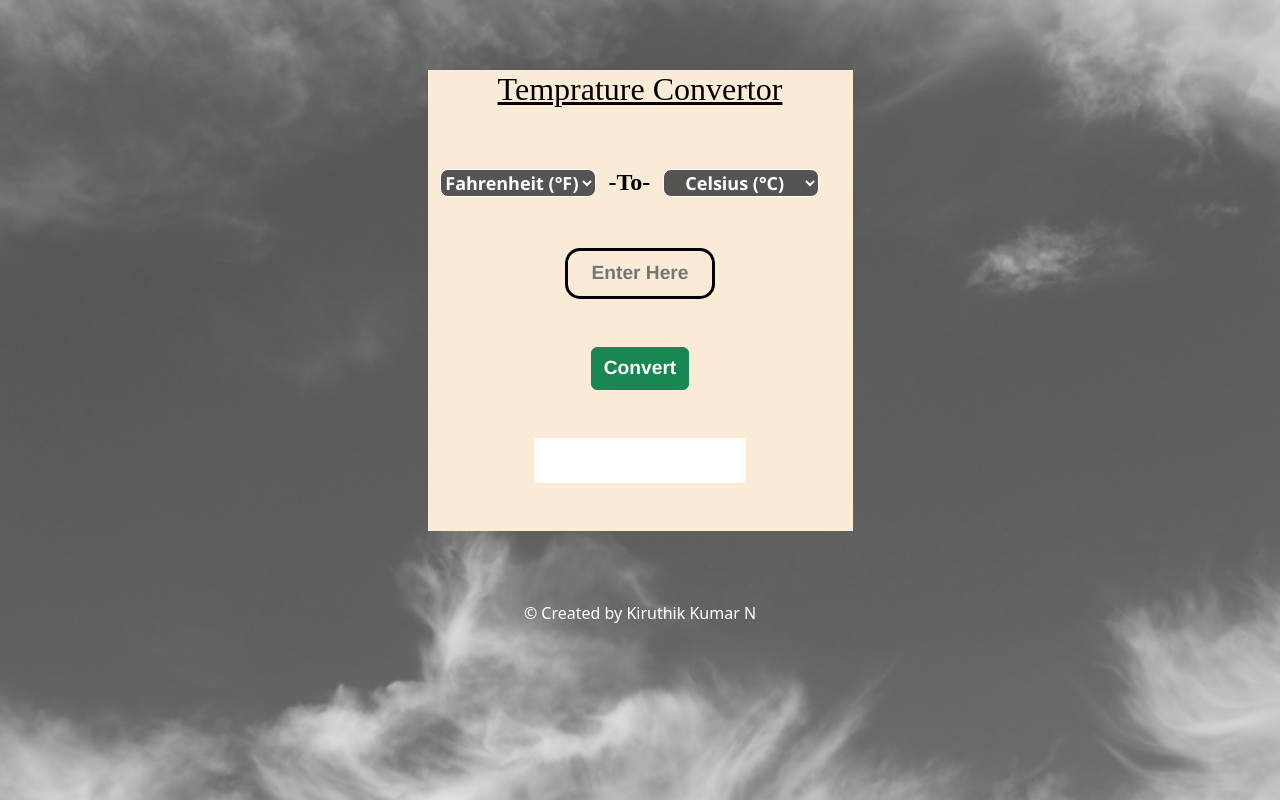
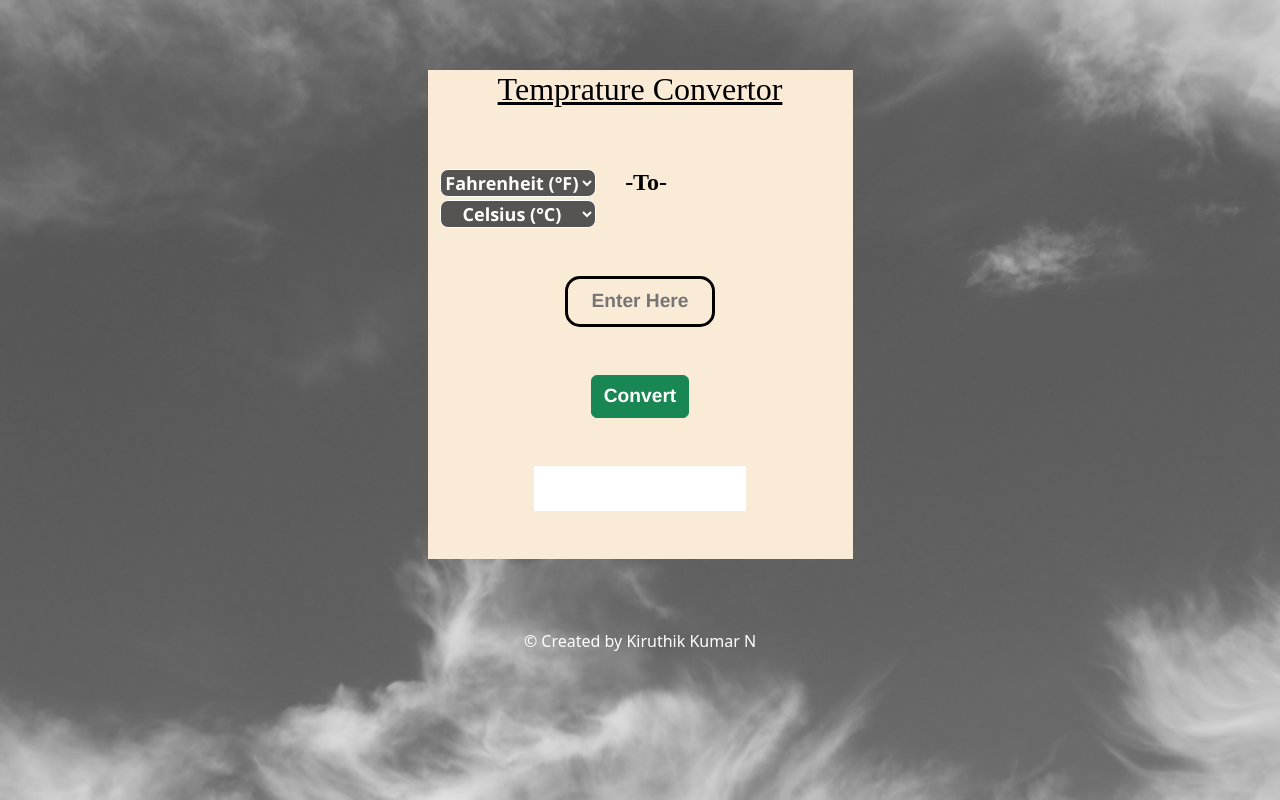
Before and after one commit to kiruthik-n/Temprature-Converter, a plain HTML site: page index.html in a window 1280 px wide. Drawn offline with nearby package versions, Linux system fonts and the light colour scheme.

Commit message:
Update index.html

```diff
--- a/index.html
+++ b/index.html
@@ -17,7 +17,7 @@
                     <option value="fahrenheit">Fahrenheit (°F)</option>
                     <option value="celsius">Celsius (°C)</option>
                     <option value="kelvin">Kelvin (K)</option>
-                    </select>  &nbsp; <b style="color: black;font-family:'Times New Roman', Times, serif;font-size: x-large;">-To-</b>&nbsp;&nbsp;
+                    </select>  &nbsp; &nbsp;  &nbsp; <b style="color: black;font-family:'Times New Roman', Times, serif;font-size: x-large;">-To-</b>&nbsp; &nbsp; &nbsp;&nbsp;
                 <select class="select" id="select2">
                     <option value="celsius">Celsius (°C) </option>
                     <option value="fahrenheit">Fahrenheit (°F)</option>
```
